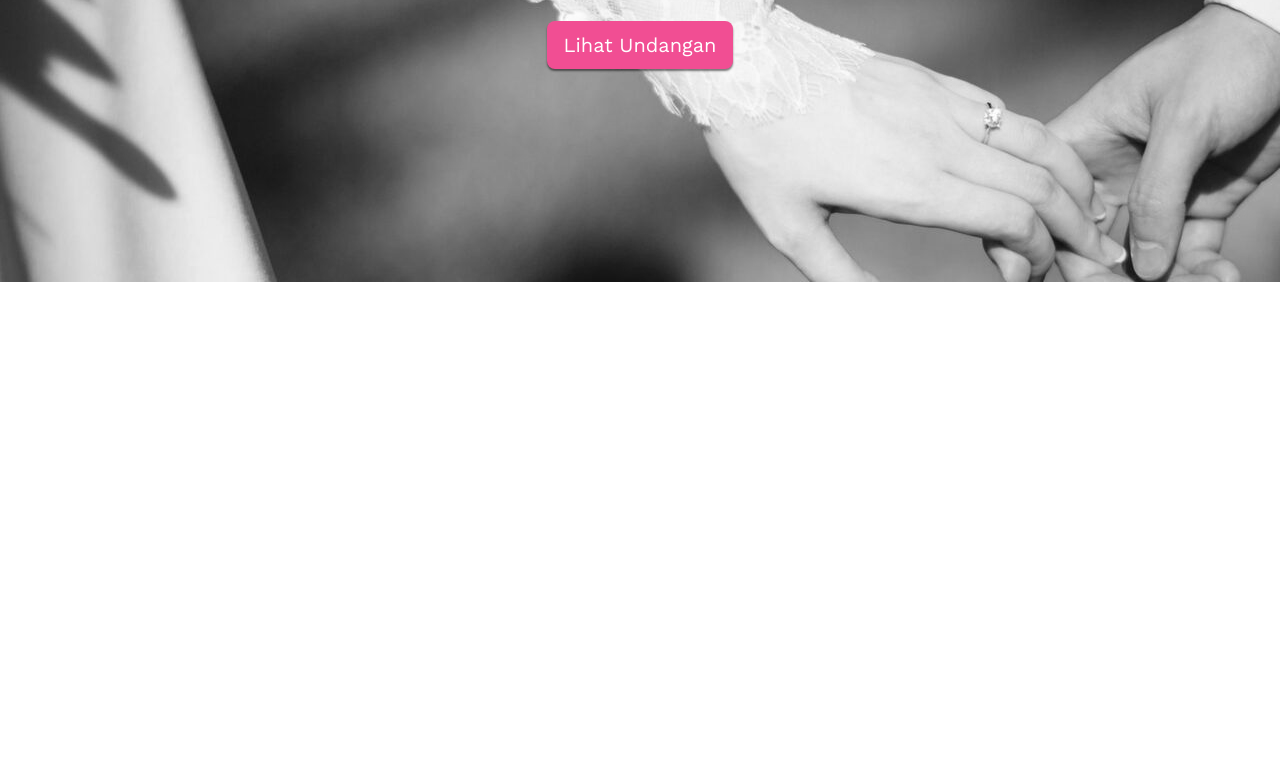
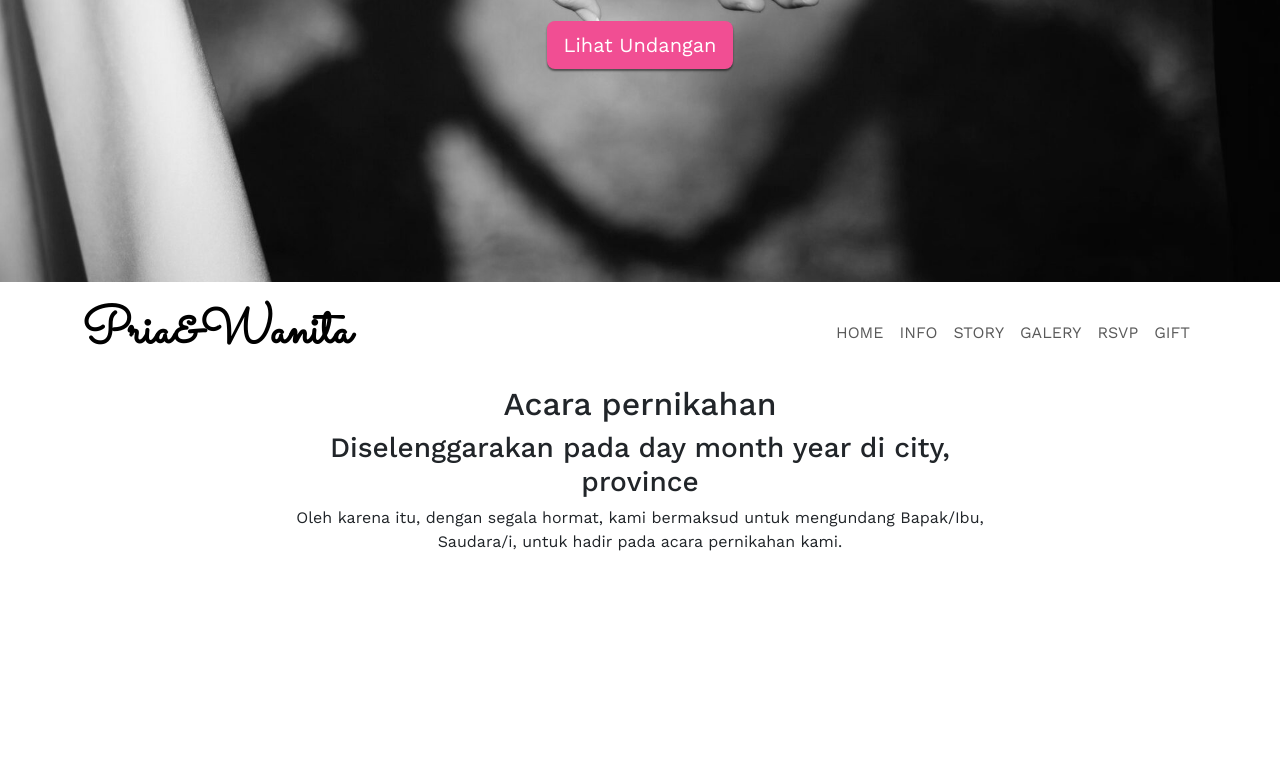
Before and after one commit to arizky012/invite-web-template, a plain HTML site: page index.html in a window 1280 px wide. Shown: the part 518-1288 px from the top of the page. Drawn offline with nearby package versions, Linux system fonts and the light colour scheme.

Commit message:
part 2 : navbar & info

```diff
--- a/index.html
+++ b/index.html
@@ -37,6 +37,66 @@
         <a href="#undangan" class="btn btn-lg mt-4">Lihat Undangan</a>
       </main>
     </section>
+
+    <nav class="navbar sticky-top navbar-expand-md mynavbar">
+      <div class="container">
+        <a class="navbar-brand" href="#">Pria&Wanita</a>
+        <button
+          class="navbar-toggler border-0"
+          type="button"
+          data-bs-toggle="offcanvas"
+          data-bs-target="#offcanvasNavbarLight"
+          aria-controls="offcanvasNavbarLight"
+        >
+          <span class="navbar-toggler-icon"></span>
+        </button>
+        <div
+          class="offcanvas offcanvas-end"
+          tabindex="-1"
+          id="offcanvasNavbarLight"
+          aria-labelledby="offcanvasNavbarLightLabel"
+        >
+          <div class="offcanvas-header">
+            <h5 class="offcanvas-title" id="offcanvasNavbarLightLabel">
+              Pria&Wanita
+            </h5>
+            <button
+              type="button"
+              class="btn-close"
+              data-bs-dismiss="offcanvas"
+              aria-label="Close"
+            ></button>
+          </div>
+          <div class="offcanvas-body">
+            <div class="navbar-nav ms-auto">
+              <a class="nav-link" href="#home">Home</a>
+              <a class="nav-link" href="#info">Info</a>
+              <a class="nav-link" href="#story">Story</a>
+              <a class="nav-link" href="#galery">Galery</a>
+              <a class="nav-link" href="#rsvp">RSVP</a>
+              <a class="nav-link" href="#gift">Gift</a>
+            </div>
+          </div>
+        </div>
+      </div>
+    </nav>
+
+    <section id="home" class="home">
+      <div class="container">
+        <div class="row justify-content-center">
+          <div class="col-md-8 text-center">
+            <h2>Acara pernikahan</h2>
+            <h3>Diselenggarakan pada day month year di city, province</h3>
+            <p>
+              Oleh karena itu, dengan segala hormat, kami bermaksud untuk
+              mengundang Bapak/Ibu, Saudara/i, untuk hadir pada acara pernikahan
+              kami.
+            </p>
+          </div>
+        </div>
+      </div>
+    </section>
+
     <script
       src="https://cdn.jsdelivr.net/npm/bootstrap@5.3.7/dist/js/bootstrap.bundle.min.js"
       integrity="sha384-ndDqU0Gzau9qJ1lfW4pNLlhNTkCfHzAVBReH9diLvGRem5+R9g2FzA8ZGN954O5Q"
--- a/style.css
+++ b/style.css
@@ -6,8 +6,7 @@
 body {
   font-family: "Work Sans", sans-serif;
   font-weight: 1.2rem;
-  min-height: 2000px;
-  color: #fff;
+  min-height: 4000px;
 }
 
 .hero::before {
@@ -20,11 +19,14 @@ body {
   background-image: url(img/bg-prewed.jpg);
   z-index: -1;
   filter: grayscale();
+  background-size: cover;
+  background-position: center;
 }
 
 .hero {
   position: relative;
   min-height: 100vh;
+  color: #fff;
 }
 
 .hero h1,
@@ -56,6 +58,19 @@ body {
   color: var(--pink);
 }
 
+.mynavbar {
+}
+.mynavbar .navbar-brand,
+.mynavbar .offcanvas-title {
+  font-family: "sacramento", cursive;
+  font-size: 3.2rem;
+  font-weight: bold;
+}
+
+.mynavbar .nav-link {
+  text-transform: uppercase;
+}
+
 /* --- MEDIA QUERIES --- */
 
 /* For laptop */
@@ -70,6 +85,10 @@ body {
   html {
     font-size: 65%;
   }
+  .mynavbar .nav-link {
+    font-size: 2rem;
+    text-align: center;
+  }
 }
 
 /* For mobile phone */
```
